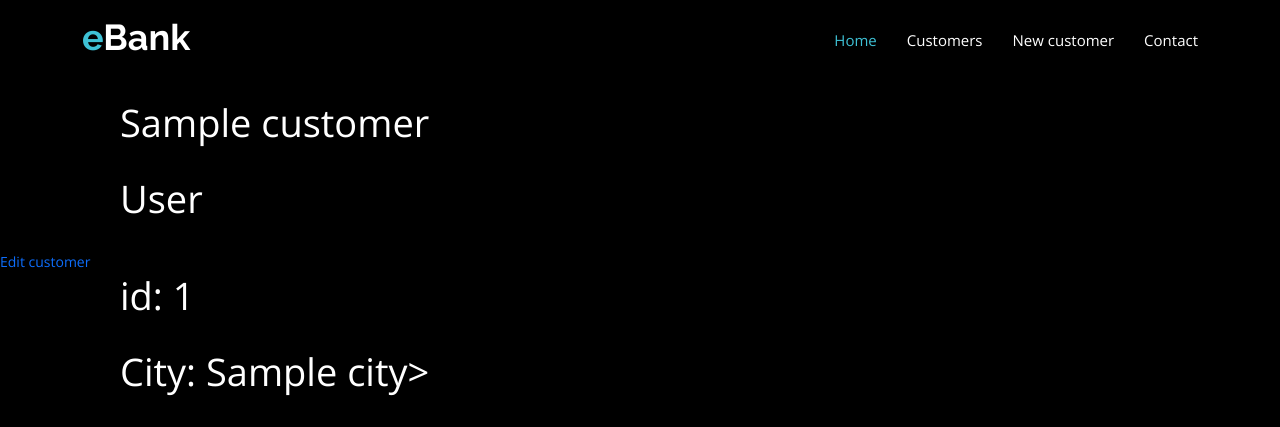
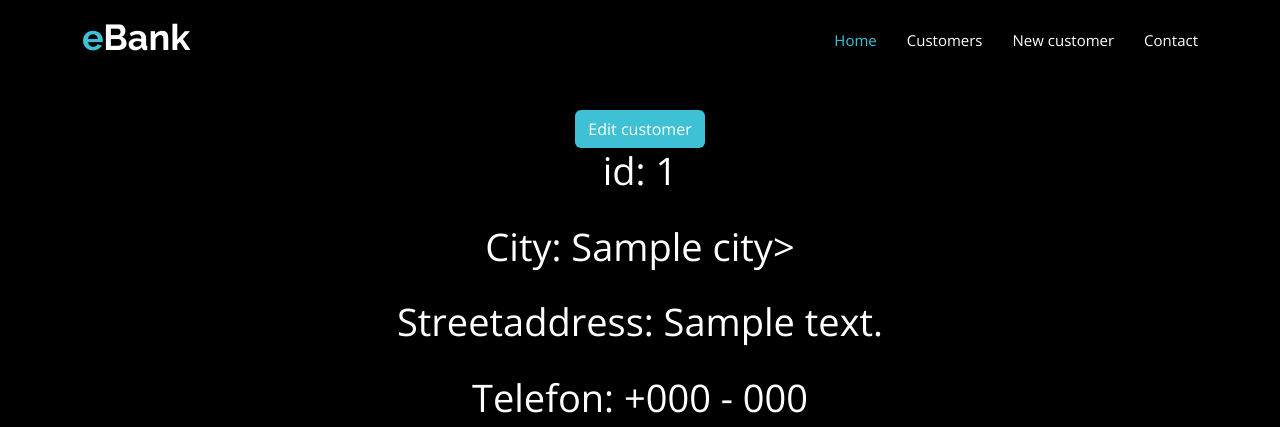
Before and after one commit to Thomashallberg/WebBank, a Flask app: template templates/customer.html in a window 1280 px wide. Shown: the top 427 px of the page. Run offline with Flask 3, Linux system fonts and the light colour scheme; the template is opened without the code that fills it: most values are stand-ins (such as "Sample title", 1, 10 or a date in 2020); parts of the project's set-up code (start-up, migrations or seed data) failed here and were passed over; some libraries are stand-ins or nearby versions.

Commit message:
customer

```diff
--- a/static/assets/css/style.css
+++ b/static/assets/css/style.css
@@ -162,6 +162,22 @@
 .p-index{
   text-align: center;
   color: white;
+}
+.customer-p{
+  font-size: 8px;
+  line-height: 12px;
+}
+.customer-snygg{
+  margin-top: 50px;
+  text-align: center;
+  margin: auto;
+  white-space: nowrap;
+  font-size: 14px;
+  line-height: 22px;
+}
+p.customer-snygg p{
+  margin: 0;
+  color: blue;
 }
 .tabletransaction
   {
--- a/templates/customer.html
+++ b/templates/customer.html
@@ -5,40 +5,30 @@
 {% endblock %}
 
 {% block content %}
-<div class="container2">
 
 
-            <p class="titlar">{{ customer.GivenName }}</p>
-
-            <p class="titlar">{{ customer.Surname }}</p>
-        <a href="{{ url_for('editcustomer',id=customer.Id ) }}" class="button">Edit customer</a>
-
-           <p> id: {{ customer.Id }}</p>
-
-         <p>City: {{ customer.City }}></p>
+        <div class="customer-snygg"
+        <br><br>
+        <br><br>
+        <br><br>
+        <a href="{{ url_for('editcustomer',id=customer.Id ) }}" class="btn">Edit customer</a>
+        <p class="customer-p"> id: {{ customer.Id }}</p>
+        <p class="customer-p">City: {{ customer.City }}></p>
+        <p class="customer-p">Streetaddress: {{ customer.Streetaddress }}</p>
+        <p class="customer-p">Telefon: +{{ customer.TelephoneCountryCode }} -  {{ customer.Telephone }}</p>
+        <span><img src="https://img.systementor.se/{{ customer.Id }}/60/40" /></span>
+        <h1>{{ customer.GivenName }} - {{ customer.Surname }}</h1>
 
 
-        <p>Streetaddress: {{ customer.Streetaddress }}</p>
 
 
-        <p>Telefon: +{{ customer.TelephoneCountryCode }} -  {{ customer.Telephone }}</p>
-
-
-        <p class="titlar"><img src="https://img.systementor.se/{{ customer.Id }}/60/40" /></p>
-
-
-        <div class="kund"
-        <h1>{{ customer.GivenName }}</h1>
-</div>
-
-<div class="konton"
-Balance:<br><br>
+        <h1>Balance:<br><br></h1>
         {%  for a in customer.Accounts  %}
             <a href="/customer/account/{{ a.Id }}" class="btn">
             {{ a.AccountType }}
             </a>: {{ a.Balance}}<br><br>
             {%  endfor  %}
             <h3> Total: {{ Saldo }}</h3>
-</div>
+
     </div>
 {% endblock %}
```
Lines whose indentation alone changed are shown as unchanged.
